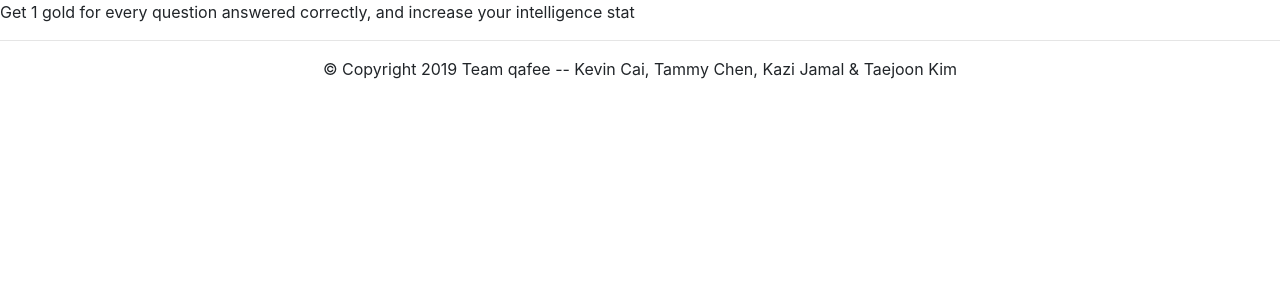
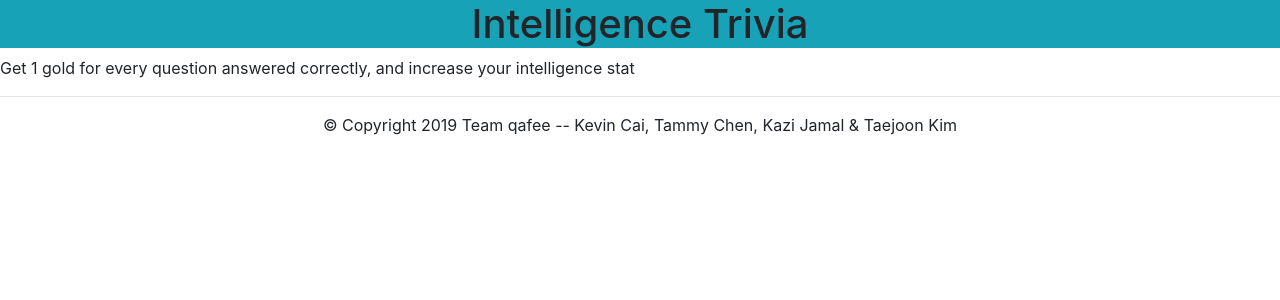
Before and after one commit to Kevin16777216/qafee__caiK-chenT-jamalK-kimT, a Flask app: page /trivia in a window 1280 px wide. Shown: the part 56-356 px from the top of the page. Run offline with Flask 2, Linux system fonts and the light colour scheme; a user stored in the database is signed in; some libraries are stand-ins or nearby versions.

Commit message:
minor edit to trivia & style.css made

```diff
--- a/templates/trivia.html
+++ b/templates/trivia.html
@@ -1,7 +1,7 @@
 {% extends "basenav.html" %}
 
 {% block body %}
-
+<h1 class="bg-info text-center">Intelligence Trivia</h1>
 <div class="instruction">
   <p> Get 1 gold for every question answered correctly, and increase your intelligence stat </p>
 
```
Also changed, not shown: rammm.db, static/style.css (added).
